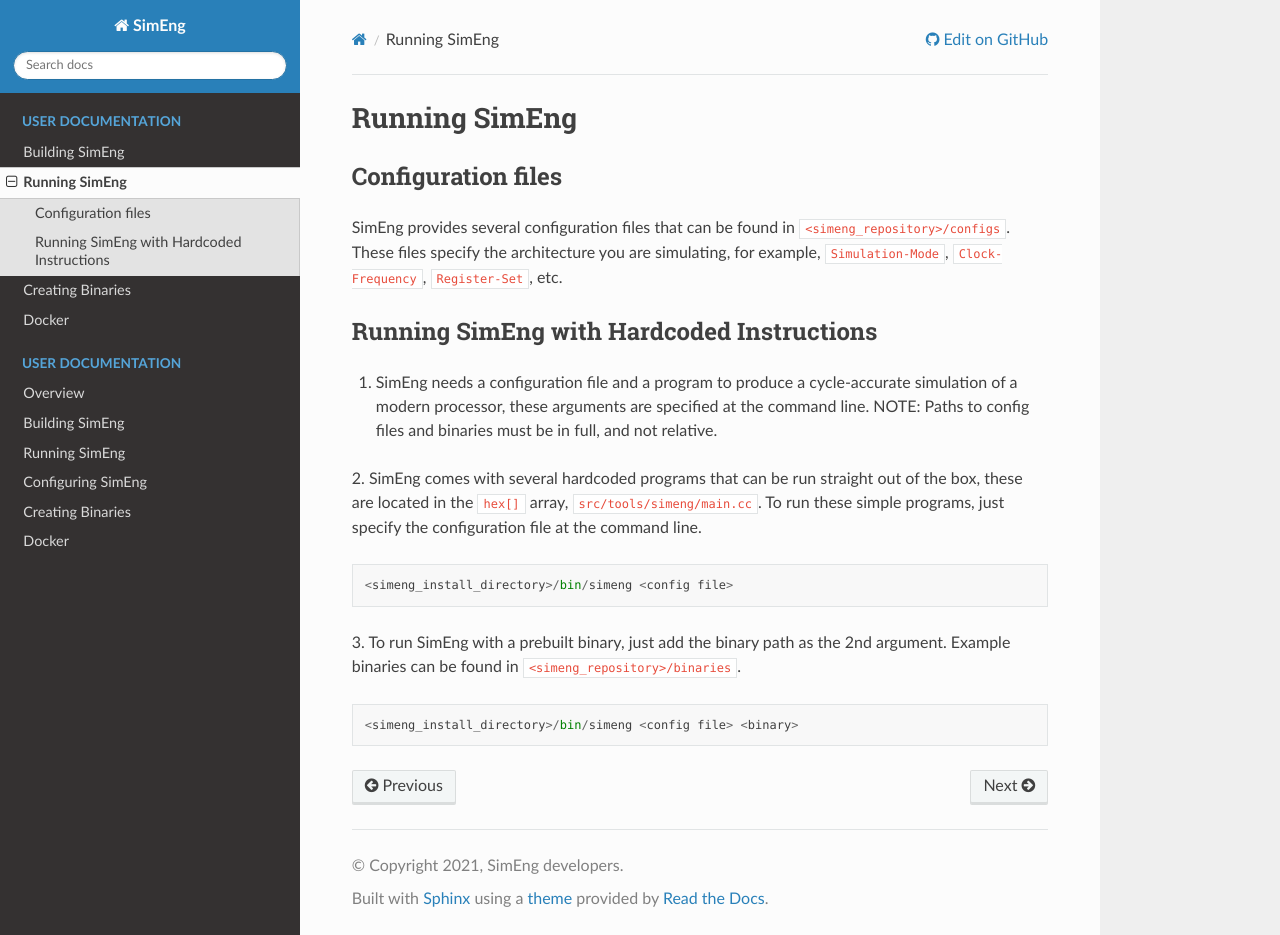
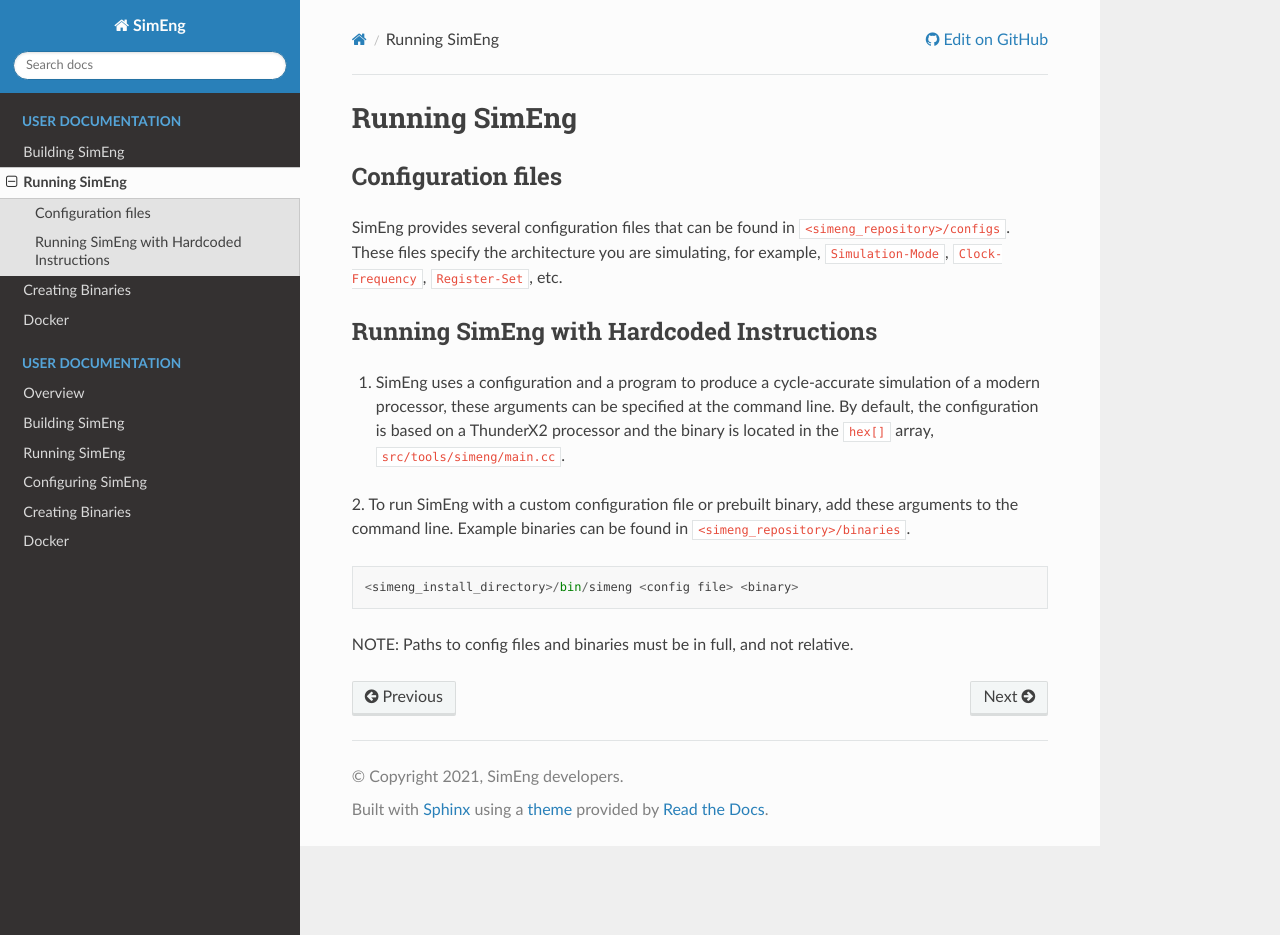
Before and after one commit to UoB-HPC/SimEng, a Sphinx documentation site: the page built from docs/sphinx/users/running_simeng.rst, in a window 1280 px wide and 935 px high. Built offline with Sphinx 7.4.7 and the Read the Docs theme 2.0.0, drawn with Linux system fonts in a browser that asks for light colours; pages that are not in the unit, such as notebooks, are missing from menus.

Commit message:
Updated Readme and running simeng document with Jack's recommendations (See Pull Request)

```diff
--- a/docs/sphinx/users/running_simeng.rst
+++ b/docs/sphinx/users/running_simeng.rst
@@ -10,13 +10,10 @@
 Running SimEng with Hardcoded Instructions
 ------------------------------------------
 
-1. SimEng needs a configuration file and a program to produce a cycle-accurate simulation of a modern processor, these arguments are specified at the command line. NOTE: Paths to config files and binaries must be in full, and not relative.
+1. SimEng uses a configuration and a program to produce a cycle-accurate simulation of a modern processor, these arguments can be specified at the command line. By default, the configuration is based on a ThunderX2 processor and the binary is located in the ``hex[]`` array, ``src/tools/simeng/main.cc``.
 
-
-2. SimEng comes with several hardcoded programs that can be run straight out of the box, these are located in the ``hex[]`` array, ``src/tools/simeng/main.cc``. To run these simple programs, just specify the configuration file at the command line.
-::
-        <simeng_install_directory>/bin/simeng <config file>
-
-3. To run SimEng with a prebuilt binary, just add the binary path as the 2nd argument. Example binaries can be found in ``<simeng_repository>/binaries``.
+2. To run SimEng with a custom configuration file or prebuilt binary, add these arguments to the command line. Example binaries can be found in ``<simeng_repository>/binaries``.
 ::
         <simeng_install_directory>/bin/simeng <config file> <binary>
+
+NOTE: Paths to config files and binaries must be in full, and not relative.
```
Also changed, not shown: README.md (+1 -1 lines).
